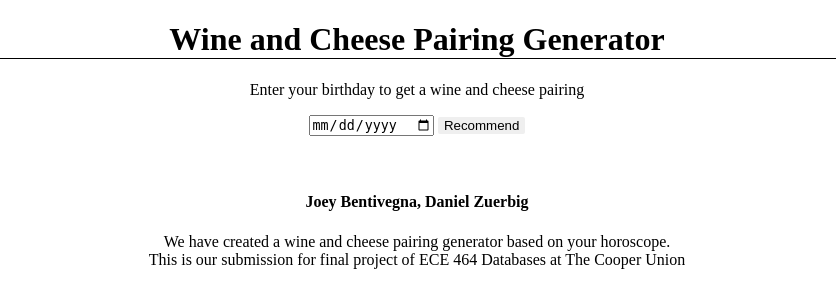
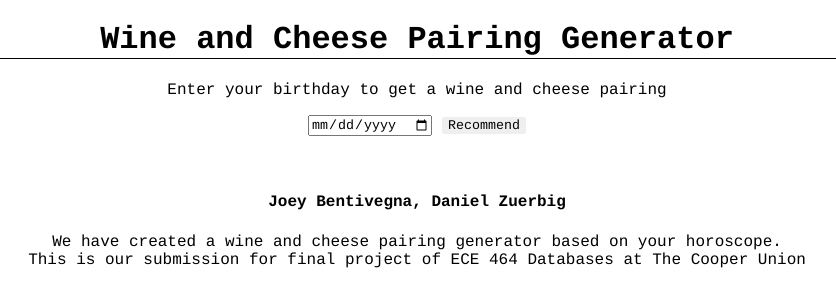
Before and after one commit to jbentivegna15/databases-final, a Flask app: page / in a window 1280 px wide. Shown: the top 308 px of the page, without its empty margins (223-1059 px from the left). Run offline with Flask 2, Linux system fonts and the light colour scheme; parts of the project's set-up code (start-up, migrations or seed data) failed here and were passed over; some libraries are stand-ins or nearby versions.

Commit message:
changed global font

```diff
--- a/templates/layout.html
+++ b/templates/layout.html
@@ -2,6 +2,11 @@
 <html>
 <head>
 <style>
+
+	html * {
+		font-family: Courier !important;
+	}
+
 	h1 {
   		text-align: center;
   		border-bottom: 1px solid black
```
